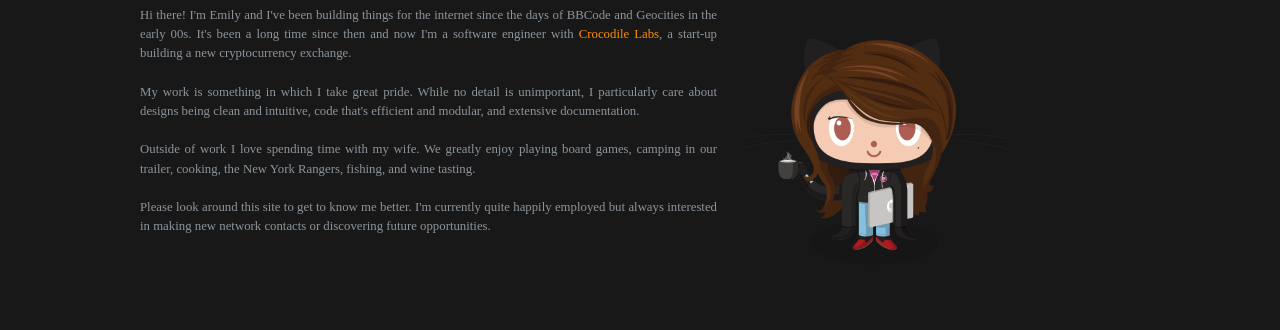
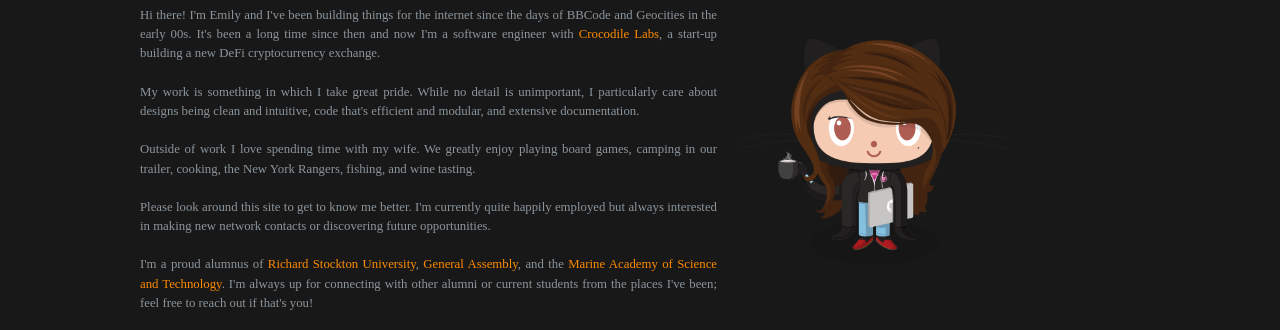
Before and after one commit to emilydrakesmith/emily-personal-website-v2, a Gatsby site: page /about in a window 1280 px wide. Shown: the part 147-477 px from the top of the page. Built offline with nearby package versions, Linux system fonts and the light colour scheme; Gatsby itself is replaced by a stand-in of ours.

Commit message:
add content to about.js page file

```diff
--- a/src/pages/about.js
+++ b/src/pages/about.js
@@ -15,10 +15,32 @@ export default function About() {
 	const bar = <span className={styles.orange_separator}>|</span>;
     const bullet = <span className={styles.orange_separator}>•</span>;
 
-    const intro = <p>Hi there!  I'm Emily and I've been building things for the internet since the days of BBCode and Geocities in the early 00s.  It's been a long time since then and now I'm a software engineer with <a href='https://www.crocswap.com/' target='blank'>Crocodile Labs</a>, a start-up building a new cryptocurrency exchange.<br/><br/>
+    const makeLink = (url, text) => <a href={url} target='blank'>{text}</a>;
+
+    const links = {
+        crocLabs: makeLink(
+            'https://www.crocswap.com/',
+            'Crocodile Labs'
+        ),
+        stockton: makeLink(
+            'https://stockton.edu/',
+            'Richard Stockton University'
+        ),
+        mast: makeLink(
+            'https://mast.ctemc.org/',
+            'Marine Academy of Science and Technology'
+        ),
+        ga: makeLink(
+            'https://generalassemb.ly/',
+            'General Assembly'
+        )
+    };
+
+    const intro = <p>Hi there!  I'm Emily and I've been building things for the internet since the days of BBCode and Geocities in the early 00s.  It's been a long time since then and now I'm a software engineer with {links.crocLabs}, a start-up building a new DeFi cryptocurrency exchange.<br/><br/>
     My work is something in which I take great pride.  While no detail is unimportant, I particularly care about designs being clean and intuitive, code that's efficient and modular, and extensive documentation.<br/><br/>
     Outside of work I love spending time with my wife.  We greatly enjoy playing board games, camping in our trailer, cooking, the New York Rangers, fishing, and wine tasting.<br/><br/>
-    Please look around this site to get to know me better.  I'm currently quite happily employed but always interested in making new network contacts or discovering future opportunities.</p>;
+    Please look around this site to get to know me better.  I'm currently quite happily employed but always interested in making new network contacts or discovering future opportunities.<br/><br/>
+    I'm a proud alumnus of {links.stockton}, {links.ga}, and the {links.mast}.  I'm always up for connecting with other alumni or current students from the places I've been; feel free to reach out if that's you!</p>;
 
     const skillsDesktop =
         <>
```
